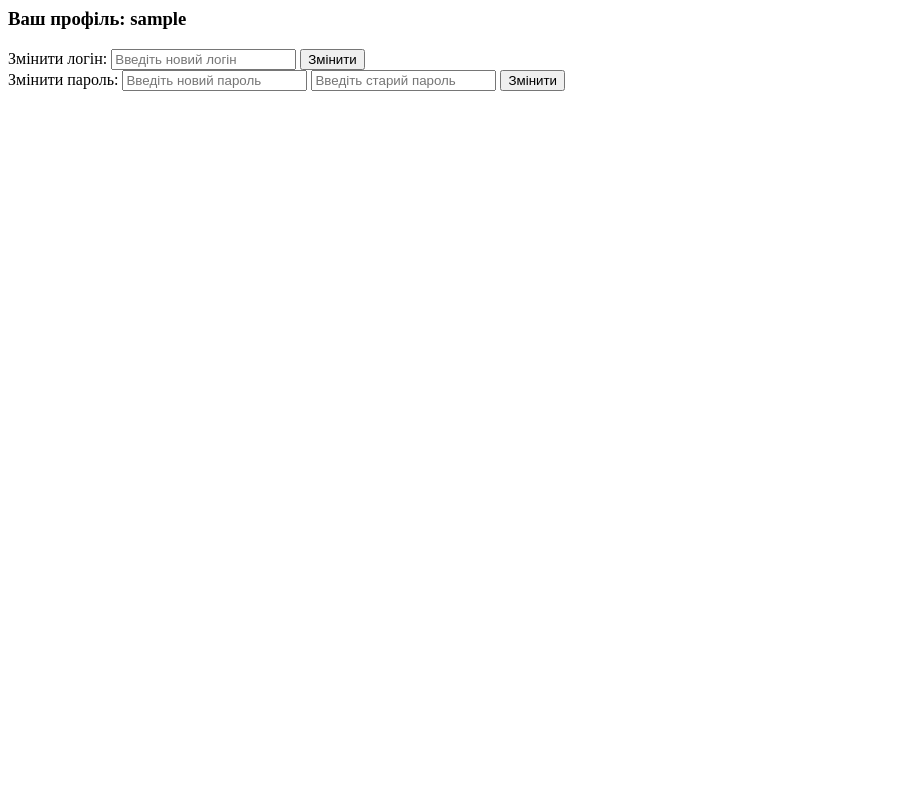
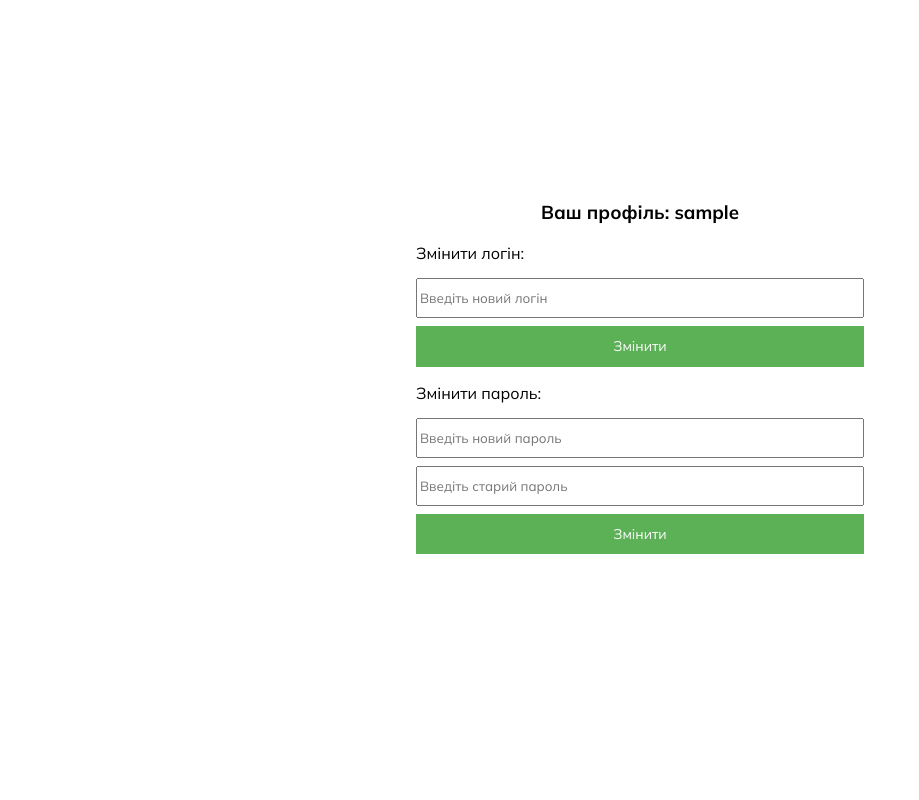
Before and after one commit to T1pOK220/VIRI, a Flask app: page /admin/profile in a window 1280 px wide. Shown: the whole page, without its empty margins (0-919 px from the left). Run offline with Flask 3, Linux system fonts and the light colour scheme; the visitor is signed in with stand-in values (Sample User, id 1).

Commit message:
Додано стилі для профілю адміна

```diff
--- /dev/null
+++ b/static/css/profile.css
@@ -0,0 +1,44 @@
+*{
+    font-family: Mulish;
+}
+
+h3{
+    display: grid;
+    justify-content: center;
+    margin-top: 25vh;
+
+}
+
+form{
+    display: grid;
+    justify-content: center;
+}
+
+input{
+    width: 35vw;
+    height: 5vh;
+    margin-bottom: 8px;
+
+
+}
+
+label{
+    margin-bottom: 15px;
+}
+
+button{
+    color: rgb(255, 255, 255);
+    font-family: Mulish;
+    font-size: 14px;
+    font-weight: 400;
+    line-height: 120%;
+    letter-spacing: 0%;
+    text-align: left;
+    background: rgb(92, 176, 86);
+        padding: 12px 20px;
+    border-color: rgb(92, 176, 86);;
+    border: none;
+    text-align: center;
+
+
+}
--- a/templates/admin-profile.html
+++ b/templates/admin-profile.html
@@ -1,6 +1,10 @@
 <html>
 
     <head>
+        <link rel="stylesheet" href="{{ url_for('static', filename = 'css/profile.css') }}">
+        <link rel="preconnect" href="https://fonts.googleapis.com">
+    <link rel="preconnect" href="https://fonts.gstatic.com" crossorigin>
+    <link href="https://fonts.googleapis.com/css2?family=Mulish:ital,wght@0,200..1000;1,200..1000&display=swap" rel="stylesheet">
         <title>Профіль</title>
     </head>
 
@@ -17,7 +21,7 @@
 
       <form action="/change-login" method="post">
 
-        <label>Змінити логін:</lable>
+        <label>Змінити логін:</label>
 
         <input type="text" name="newLogin" placeholder="Введіть новий логін">
 
@@ -27,7 +31,7 @@
 
         <form action="/change-password" method="post">
 
-        <label>Змінити пароль:</lable>
+        <label>Змінити пароль:</label>
 
         <input type="text" name="newPassword" placeholder="Введіть новий пароль">
         <input type="text" name="oldPassword" placeholder="Введіть старий пароль">
```
